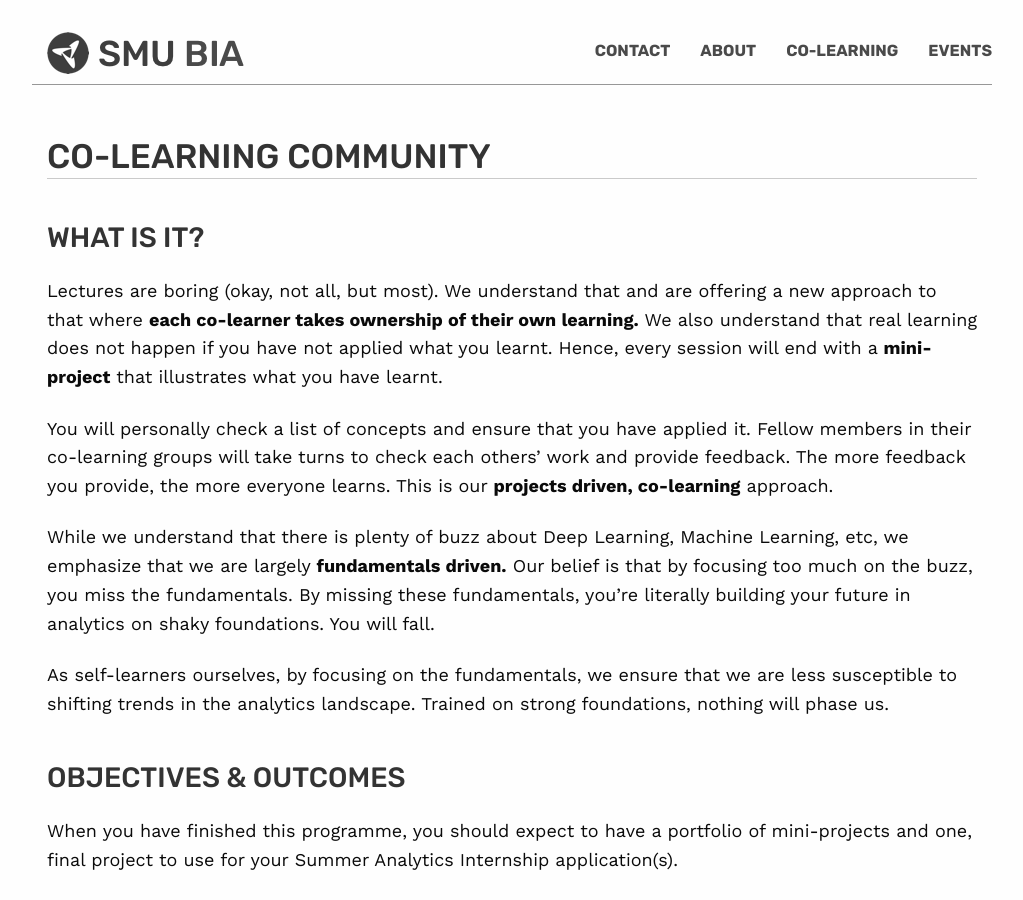
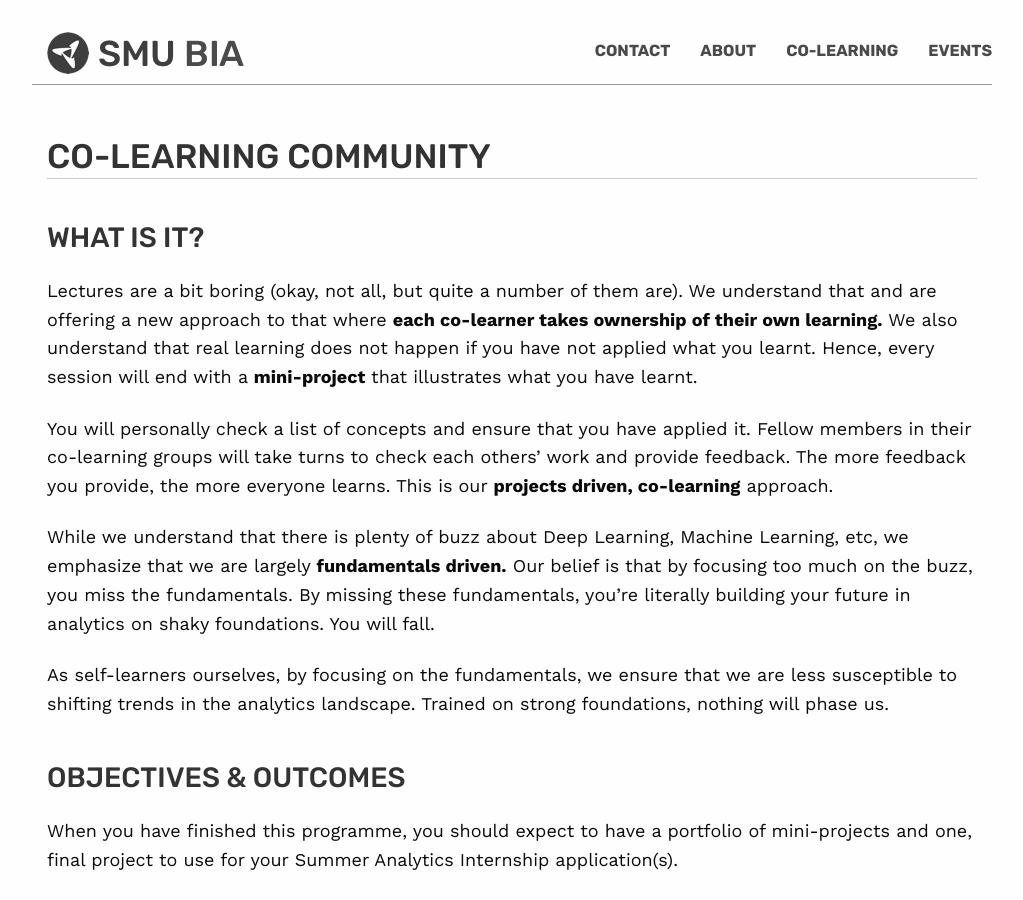
Before and after one commit to smubia/smubia, a Jekyll site: the page built from _pages/colearning/index.md, in a window 1280 px wide and 900 px high. Shown: the whole window, without its empty margins (128-1151 px from the left). Built offline with Jekyll 4.4.1, drawn with Linux system fonts in a browser that asks for light colours; nearby versions of some CDN libraries.

Commit message:
change lectures are boring to a bit boring. lol

```diff
--- a/_pages/colearning/index.md
+++ b/_pages/colearning/index.md
@@ -10,7 +10,7 @@ permalink: "/co-learning/"
 
 ## What Is It?
 
-Lectures are boring (okay, not all, but most). We understand that and are offering a new approach to that where **each co-learner takes ownership of their own learning.** We also understand that real learning does not happen if you have not applied what you learnt. Hence, every session will end with a **mini-project** that illustrates what you have learnt.
+Lectures are a bit boring (okay, not all, but quite a number of them are). We understand that and are offering a new approach to that where **each co-learner takes ownership of their own learning.** We also understand that real learning does not happen if you have not applied what you learnt. Hence, every session will end with a **mini-project** that illustrates what you have learnt.
 
 You will personally check a list of concepts and ensure that you have applied it. Fellow members in their co-learning groups will take turns to check each others' work and provide feedback. The more feedback you provide, the more everyone learns. This is our **projects driven, co-learning** approach.
 
```
